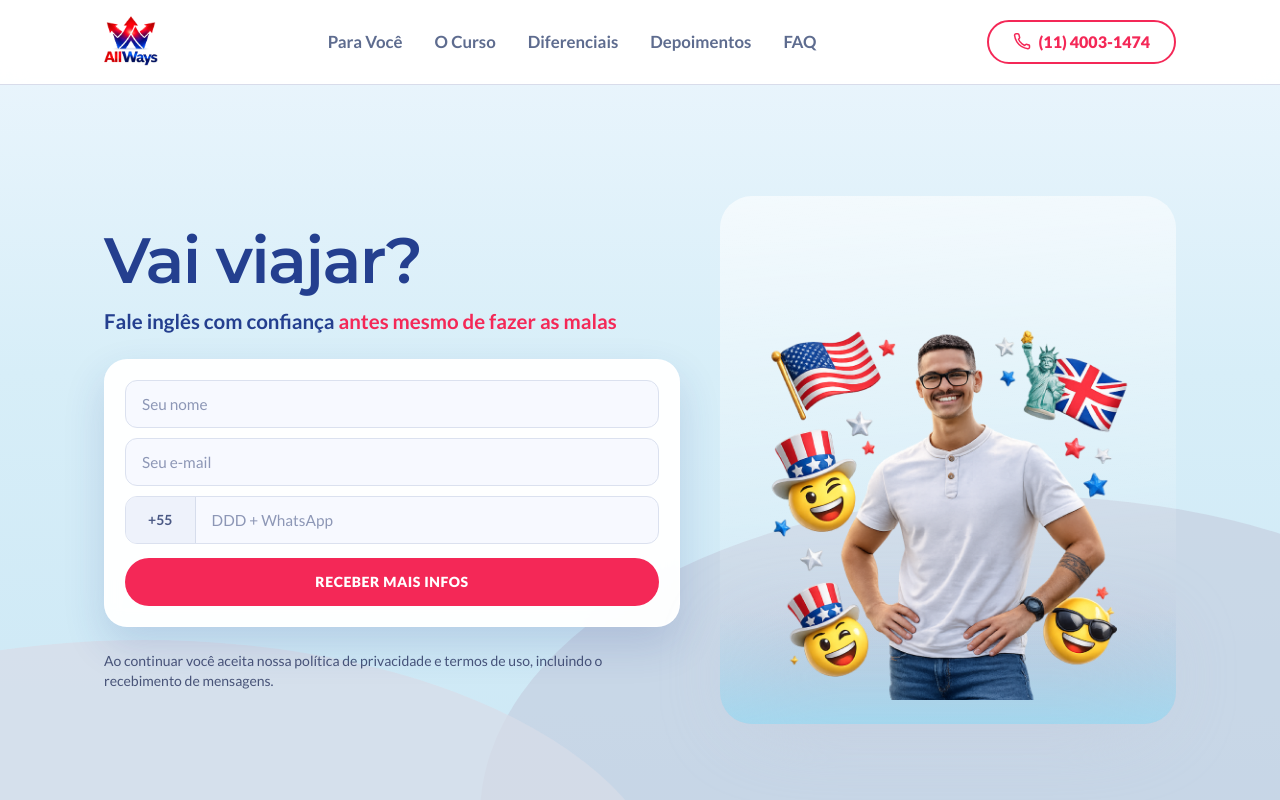
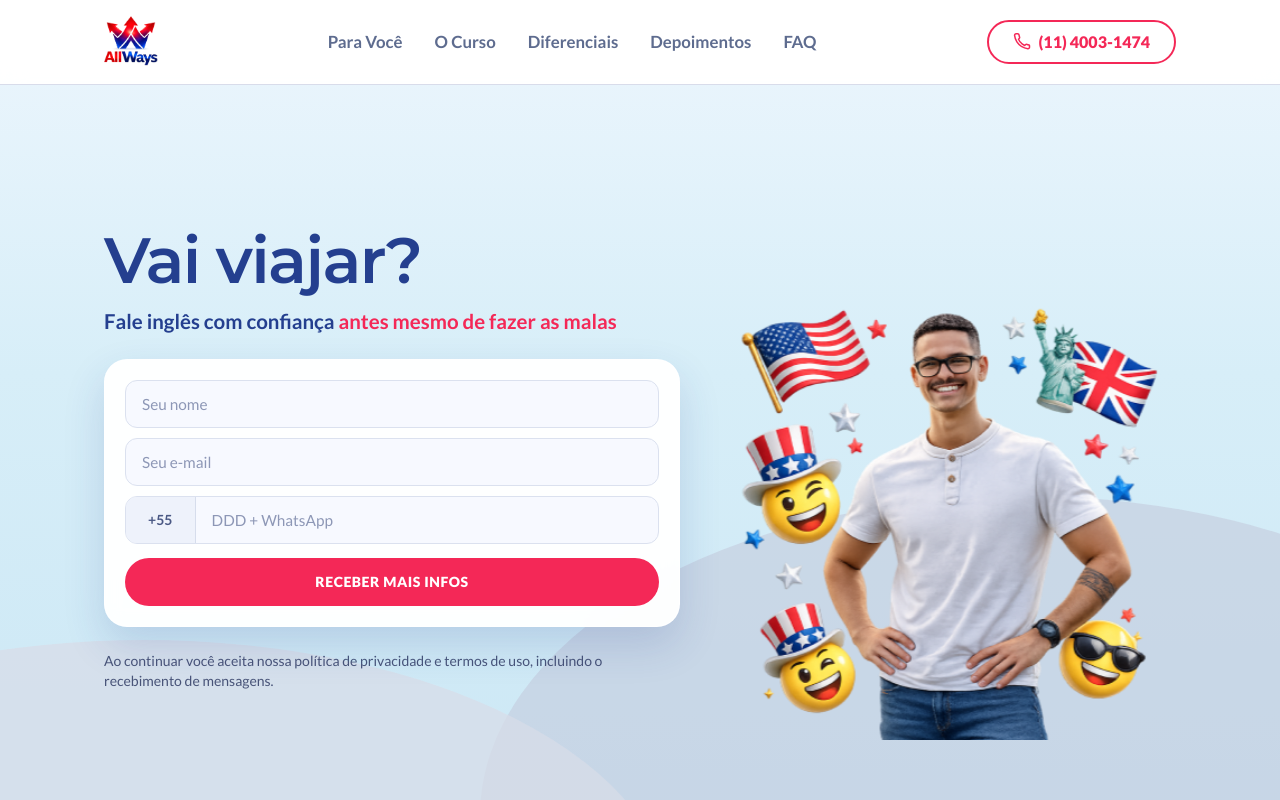
Before and after one commit to malgany/All-Ways, a Next.js app: page / in a window 1280 px wide. Shown: the top 800 px of the page. Built offline with nearby package versions, Linux system fonts and the light colour scheme.

Commit message:
style: remove background containers and gradients from hero image

```diff
--- a/components/sections/hero-section.tsx
+++ b/components/sections/hero-section.tsx
@@ -37,18 +37,14 @@ export function HeroSection() {
         </div>
 
         <div className="relative mx-auto w-full max-w-[32rem] lg:justify-self-end">
-          <div className="pointer-events-none absolute inset-x-6 bottom-2 h-20 rounded-full bg-[var(--hero-wave)]/70 blur-2xl" />
-          <div className="relative overflow-hidden rounded-[2rem] bg-[linear-gradient(175deg,rgba(255,255,255,0.62)_0%,rgba(255,255,255,0.1)_65%,rgba(36,63,143,0.08)_100%)] p-4 sm:p-6">
-            <div className="pointer-events-none absolute inset-x-0 bottom-0 h-28 bg-gradient-to-t from-[#9adcf4]/70 via-[#9adcf4]/28 to-transparent" />
           <Image
             src="/prof.png"
             alt="Pessoa sorrindo representando alunos de inglês"
             width={400}
             height={500}
             priority
-              className="relative z-10 mx-auto h-auto w-full max-w-[24rem] object-contain"
+            className="relative z-10 mx-auto h-auto w-full max-w-[28rem] object-contain"
           />
-          </div>
         </div>
       </Container>
     </section>
```
Lines whose indentation alone changed are shown as unchanged.
